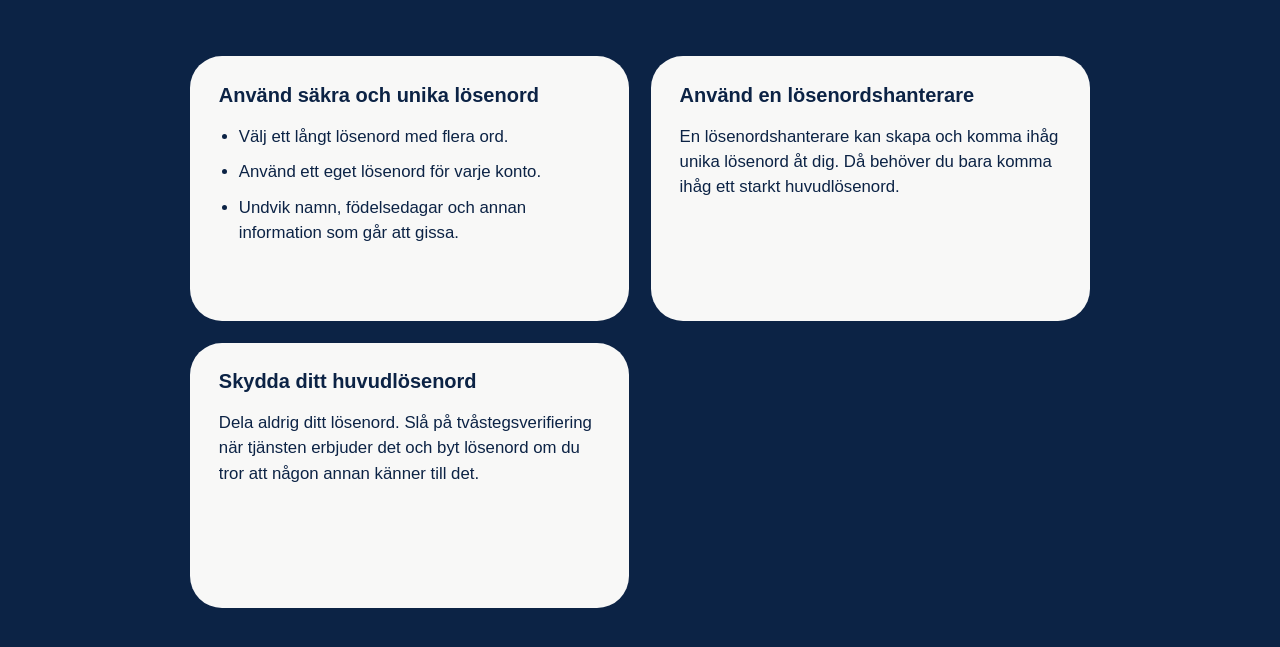
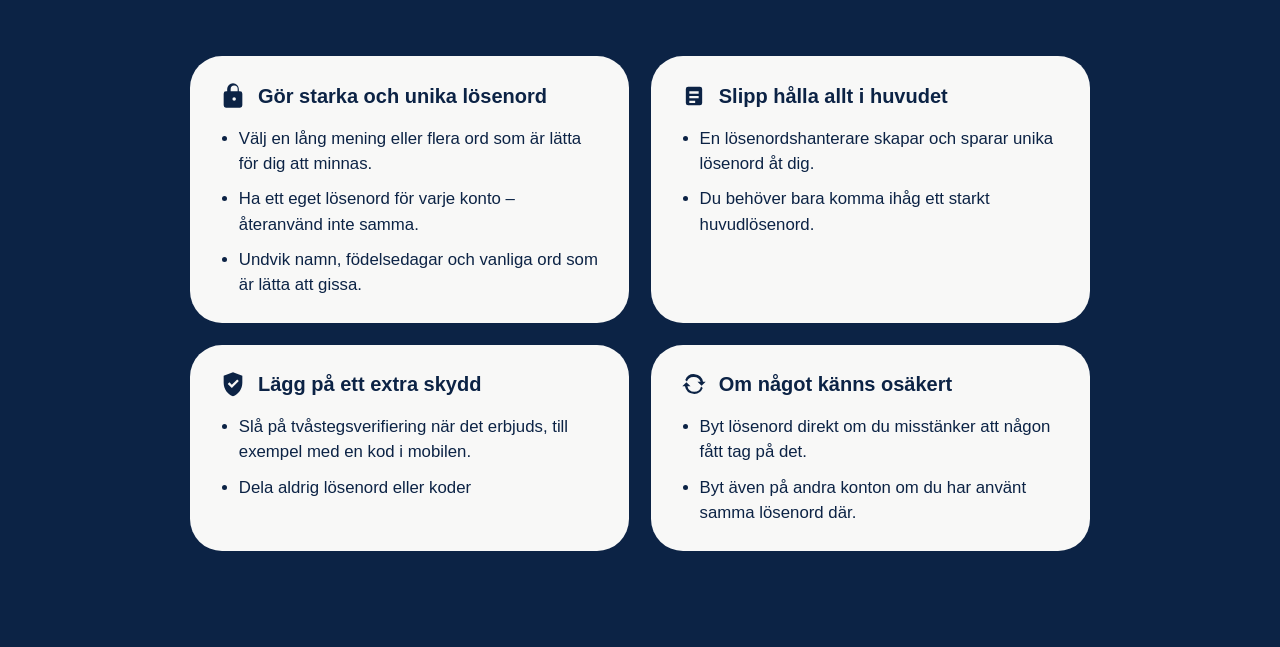
Before and after one commit to mariaalander/Digital-Accessibility-Group-2, a plain HTML site: page sv/safe_password_sv.html in a window 1280 px wide. Shown: the part 289-936 px from the top of the page. Drawn offline with Linux system fonts and the light colour scheme.

Commit message:
la till ikoner till safe password sidan

```diff
--- a/sv/safe_password_sv.html
+++ b/sv/safe_password_sv.html
@@ -1,3 +1,4 @@
+
 <!doctype html>
 <html lang="sv">
 <head>
@@ -5,7 +6,7 @@
   <meta name="viewport" content="width=device-width, initial-scale=1.0" />
   <meta
     name="description"
-    content="Lär dig skapa och använda säkra och unika lösenord."
+    content="Lär dig skapa och använda säkra och unika lösenord på ett enkelt sätt."
   />
   <title>Säkra dina lösenord | Trygg på internet</title>
 
@@ -118,10 +119,11 @@
       fill: var(--navy);
     }
 
-    /* Sidans titel */
+    /* Sidans titel – går kant-i-kant som på Bedrägerier */
 
     .title-section {
       position: relative;
+      width: 100%;
       height: 130px;
       background: var(--page-background);
     }
@@ -138,6 +140,7 @@
       background: var(--title-blue);
       text-align: center;
       font-size: 2rem;
+      font-weight: 700;
       line-height: 1.2;
       transform: translateX(-50%);
     }
@@ -180,10 +183,22 @@
     }
 
     .password-card {
-      min-height: 265px;
       padding: 1.6rem 1.8rem;
       border-radius: 2rem;
       background: var(--page-background);
+    }
+
+    .card-header {
+      display: flex;
+      align-items: center;
+      gap: 0.7rem;
+    }
+
+    .card-icon {
+      flex-shrink: 0;
+      width: 28px;
+      height: 28px;
+      fill: var(--navy);
     }
 
     .password-card h2 {
@@ -198,8 +213,7 @@
       line-height: 1.5;
     }
 
-    .password-card ul,
-    .password-card ol {
+    .password-card ul {
       margin: 1rem 0 0;
       padding-left: 1.25rem;
       font-size: 1.05rem;
@@ -213,10 +227,6 @@
     /* Mobilanpassning */
 
     @media (max-width: 680px) {
-      .pre-header-image {
-        height: 130px;
-      }
-
       .site-header {
         min-height: 80px;
       }
@@ -274,7 +284,6 @@
       }
 
       .password-card {
-        min-height: auto;
         padding: 1.5rem 1.35rem;
         border-radius: 1.5rem;
       }
@@ -293,8 +302,6 @@
 <body>
   <a class="skip-link" href="#main-content">Hoppa till huvudinnehållet</a>
 
-  <div class="pre-header-image" role="img" aria-label="Illustration för säkra lösenord"></div>
-
   <header class="site-header">
     <a class="brand" href="../index.html" aria-label="Trygg på internet, startsida">
       <svg viewBox="0 0 48 54" aria-hidden="true">
@@ -304,12 +311,7 @@
           stroke="#ffffff"
           stroke-width="2"
         />
-        <path
-          d="m13 26 7 7 15-15"
-          fill="none"
-          stroke="#ffffff"
-          stroke-width="2"
-        />
+        <path d="m13 26 7 7 15-15" fill="none" stroke="#ffffff" stroke-width="2" />
       </svg>
     </a>
 
@@ -317,10 +319,7 @@
       <a class="nav-link" href="#lattlast">
         <svg viewBox="0 0 40 40" aria-hidden="true">
           <circle cx="20" cy="20" r="18" />
-          <path
-            d="M8 13c4-3 8-3 12 0v18c-4-3-8-3-12 0V13Zm24 0c-4-3-8-3-12 0v18c4-3 8-3 12 0V13Z"
-            fill="#ffffff"
-          />
+          <path d="M8 13c4-3 8-3 12 0v18c-4-3-8-3-12 0V13Zm24 0c-4-3-8-3-12 0v18c4-3 8-3 12 0V13Z" fill="#ffffff" />
         </svg>
         <span>Lättläst</span>
       </a>
@@ -328,10 +327,7 @@
       <a class="nav-link" href="#kontakt">
         <svg viewBox="0 0 40 40" aria-hidden="true">
           <circle cx="20" cy="20" r="18" />
-          <path
-            d="M11 13h18v12H18l-5 4v-4h-2V13Z"
-            fill="#ffffff"
-          />
+          <path d="M11 13h18v12H18l-5 4v-4h-2V13Z" fill="#ffffff" />
         </svg>
         <span>Kontakt</span>
       </a>
@@ -339,11 +335,7 @@
       <a class="nav-link" href="#meny">
         <svg viewBox="0 0 40 40" aria-hidden="true">
           <circle cx="20" cy="20" r="18" />
-          <path
-            d="M12 13h2m4 0h10M12 20h2m4 0h10M12 27h2m4 0h10"
-            stroke="#ffffff"
-            stroke-width="2.5"
-          />
+          <path d="M12 13h2m4 0h10M12 20h2m4 0h10M12 27h2m4 0h10" stroke="#ffffff" stroke-width="2.5" />
         </svg>
         <span>Meny</span>
       </a>
@@ -366,28 +358,56 @@
         <h2 id="password-topics" class="visually-hidden">Så skyddar du dina lösenord</h2>
 
         <article class="password-card">
-          <h2>Använd säkra och unika lösenord</h2>
+          <div class="card-header">
+            <svg class="card-icon" viewBox="0 0 24 24" aria-hidden="true">
+              <path d="M18 8h-1V6a5 5 0 0 0-10 0v2H6a2 2 0 0 0-2 2v10a2 2 0 0 0 2 2h12a2 2 0 0 0 2-2V10a2 2 0 0 0-2-2Zm-8-2a3 3 0 0 1 6 0v2h-6V6Zm3 10a1.5 1.5 0 1 1 0-3 1.5 1.5 0 0 1 0 3Z" />
+            </svg>
+            <h2>Gör starka och unika lösenord</h2>
+          </div>
           <ul>
-            <li>Välj ett långt lösenord med flera ord.</li>
-            <li>Använd ett eget lösenord för varje konto.</li>
-            <li>Undvik namn, födelsedagar och annan information som går att gissa.</li>
+            <li>Välj en lång mening eller flera ord som är lätta för dig att minnas.</li>
+            <li>Ha ett eget lösenord för varje konto – återanvänd inte samma.</li>
+            <li>Undvik namn, födelsedagar och vanliga ord som är lätta att gissa.</li>
           </ul>
         </article>
 
         <article class="password-card">
-          <h2>Använd en lösenordshanterare</h2>
-          <p>
-            En lösenordshanterare kan skapa och komma ihåg unika lösenord åt dig.
-            Då behöver du bara komma ihåg ett starkt huvudlösenord.
-          </p>
+          <div class="card-header">
+            <svg class="card-icon" viewBox="0 0 24 24" aria-hidden="true">
+              <path d="M7 4h10a2 2 0 0 1 2 2v12a2 2 0 0 1-2 2H7a2 2 0 0 1-2-2V6a2 2 0 0 1 2-2Zm1 4v2h8V8H8Zm0 4v2h8v-2H8Zm0 4v2h5v-2H8Z" />
+            </svg>
+            <h2>Slipp hålla allt i huvudet</h2>
+          </div>
+          <ul>
+            <li>En lösenordshanterare skapar och sparar unika lösenord åt dig.</li>
+            <li>Du behöver bara komma ihåg ett starkt huvudlösenord.</li>
+          </ul>
         </article>
 
         <article class="password-card">
-          <h2>Skydda ditt huvudlösenord</h2>
-          <p>
-            Dela aldrig ditt lösenord. Slå på tvåstegsverifiering när tjänsten
-            erbjuder det och byt lösenord om du tror att någon annan känner till det.
-          </p>
+          <div class="card-header">
+            <svg class="card-icon" viewBox="0 0 24 24" aria-hidden="true">
+              <path d="M12 2 4 5v6c0 5.25 3.4 10.15 8 11.5 4.6-1.35 8-6.25 8-11.5V5l-8-3Zm-1 13.5-3.5-3.5 1.4-1.4 2.1 2.1 4.6-4.6 1.4 1.4-6 6Z" />
+            </svg>
+            <h2>Lägg på ett extra skydd</h2>
+          </div>
+          <ul>
+            <li>Slå på tvåstegsverifiering när det erbjuds, till exempel med en kod i mobilen.</li>
+            <li>Dela aldrig lösenord eller koder</li>
+          </ul>
+        </article>
+
+        <article class="password-card">
+          <div class="card-header">
+            <svg class="card-icon" viewBox="0 0 24 24" aria-hidden="true">
+              <path d="M12 6a6 6 0 0 1 5.65 4H15l3.5 3.5L22 10h-2.25A8 8 0 0 0 4.5 8.5l1.45 1.38A6 6 0 0 1 12 6Zm6.05 8.12A6 6 0 0 1 6.35 14H9L5.5 10.5 2 14h2.25A8 8 0 0 0 19.5 15.5l-1.45-1.38Z" />
+            </svg>
+            <h2>Om något känns osäkert</h2>
+          </div>
+          <ul>
+            <li>Byt lösenord direkt om du misstänker att någon fått tag på det.</li>
+            <li>Byt även på andra konton om du har använt samma lösenord där.</li>
+          </ul>
         </article>
       </section>
     </div>
```
